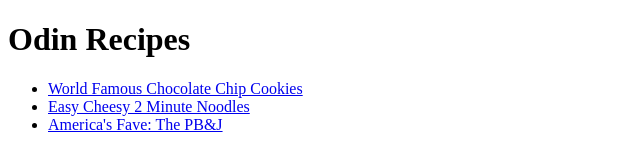
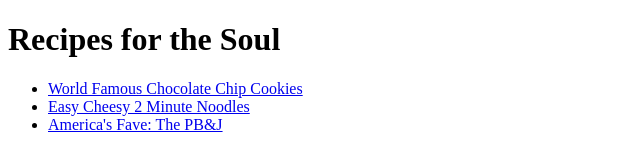
Before and after one commit to therealoganh/odin-recipes, a plain HTML site: page index.html in a window 1280 px wide. Shown: the whole page, without its empty margins (0-640 px from the left). Drawn offline with Linux system fonts and the light colour scheme.

Commit message:
Finish framework for recipe webpages

```diff
--- a/index.html
+++ b/index.html
@@ -7,7 +7,7 @@
     <title>Odin Recipes</title>
 </head>
 <body>
-    <h1>Odin Recipes</h1>
+    <h1>Recipes for the Soul</h1>
         <ul>
         <li><a href="recipes/cookies.html">World Famous Chocolate Chip Cookies</a></li>
         <li><a href="recipes/noodles.html">Easy Cheesy 2 Minute Noodles</a></li>
```
